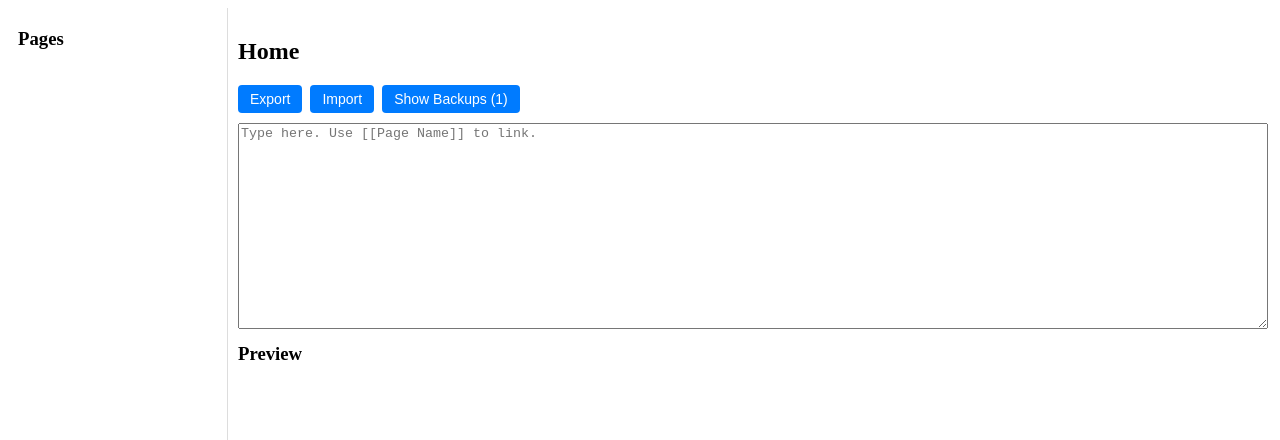
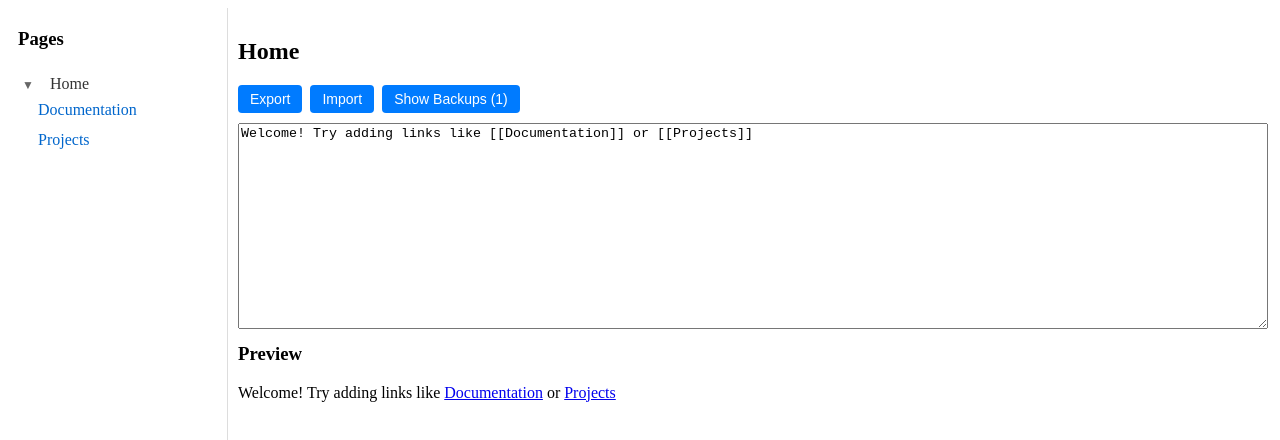
Before and after one commit to florbfloo/supreme-octo-spoon, a SvelteKit app in the folder app/: page / in a window 1280 px wide. Shown: the top 440 px of the page. Built offline with nearby package versions, Linux system fonts and the light colour scheme.

Commit message:
Added tree hierarchy in the sidebar.

```diff
--- a/app/src/lib/TreeNode.svelte
+++ b/app/src/lib/TreeNode.svelte
@@ -21,7 +21,15 @@
     <button class="tree-toggle" on:click={() => toggleNode(node.path)}>
       {isExpanded ? '▼' : '▶'}
     </button>
-    <span class="tree-label tree-folder">{node.name}</span>
+    <span
+      class="tree-label tree-folder"
+      on:click={() => loadPage(node.path)}
+      role="button"
+      tabindex="0"
+      on:keydown={(e) => e.key === 'Enter' && loadPage(node.path)}
+    >
+      {node.name}
+    </span>
     {#if isExpanded}
       <div class="tree-children">
         {#each Array.from(node.children.values()) as child (child.path)}
@@ -37,9 +45,9 @@
         {/each}
       </div>
     {/if}
-  {:else if node.isPage}
+  {:else}
     <span
-      class="tree-label tree-page"
+      class="tree-label {node.isPage ? 'tree-page' : 'tree-page'}"
       on:click={() => loadPage(node.path)}
       role="button"
       tabindex="0"
@@ -47,8 +55,6 @@
     >
       {node.name}
     </span>
-  {:else}
-    <span class="tree-label tree-folder">{node.name}</span>
   {/if}
 </div>
 
--- a/app/src/lib/stores/pages.ts
+++ b/app/src/lib/stores/pages.ts
@@ -62,7 +62,9 @@ export function importData(jsonString: string) {
 const stored = browser ? localStorage.getItem('wiki-pages') : null;
 
 const initialPages: Record<string, WikiPage> =
-  stored ? JSON.parse(stored) : {};
+  stored ? JSON.parse(stored) : {
+    'Home': { title: 'Home', content: 'Welcome! Try adding links like [[Documentation]] or [[Projects]]' },
+  };
 
 export const pages = writable<Record<string, WikiPage>>(initialPages);
 
--- a/app/src/routes/+page.svelte
+++ b/app/src/routes/+page.svelte
@@ -11,7 +11,7 @@
   let backups = getBackups();
   let showBackups = false;
   let importInput: HTMLInputElement;
-  let expandedNodes: Set<string> = new Set(['']);
+  let expandedNodes: Set<string> = new Set(['Home']);
 
   type TreeNode = {
     name: string;
@@ -22,31 +22,71 @@
 
   function buildPageTree(): TreeNode {
     const root: TreeNode = {
-      name: 'Root',
-      path: '',
-      isPage: false,
+      name: 'Home',
+      path: 'Home',
+      isPage: false,  // Changed to false so it shows as expandable folder
       children: new Map()
     };
 
-    Object.keys($pages).forEach((pageTitle) => {
-      const parts = pageTitle.split('/');
-      let current = root;
+    // Extract links from the Home page
+    const homePage = $pages['Home'];
+    if (homePage) {
+      const linkRegex = /\[\[([^\]]+)\]\]/g;
+      let match;
+      const links = new Set<string>();
 
-      parts.forEach((part, index) => {
-        const path = parts.slice(0, index + 1).join('/');
-        if (!current.children.has(part)) {
-          current.children.set(part, {
-            name: part,
-            path,
-            isPage: index === parts.length - 1,
+      while ((match = linkRegex.exec(homePage.content)) !== null) {
+        links.add(match[1].trim());
+      }
+
+      // For each link, add it as a child and recursively add its children
+      links.forEach((linkTitle) => {
+        if (!root.children.has(linkTitle)) {
+          const childNode: TreeNode = {
+            name: linkTitle,
+            path: linkTitle,
+            isPage: !!$pages[linkTitle],
             children: new Map()
-          });
+          };
+          root.children.set(linkTitle, childNode);
+
+          // Recursively add children from linked pages
+          addChildrenToNode(childNode, linkTitle, new Set(['Home', linkTitle]));
         }
-        current = current.children.get(part)!;
       });
-    });
+    }
 
     return root;
+  }
+
+  function addChildrenToNode(node: TreeNode, pageName: string, visited: Set<string>) {
+    const page = $pages[pageName];
+    if (!page) return;
+
+    const linkRegex = /\[\[([^\]]+)\]\]/g;
+    let match;
+
+    while ((match = linkRegex.exec(page.content)) !== null) {
+      const linkTitle = match[1].trim();
+
+      // Avoid circular references
+      if (!visited.has(linkTitle) && linkTitle !== 'Home') {
+        visited.add(linkTitle);
+
+        if (!node.children.has(linkTitle)) {
+          const childNode: TreeNode = {
+            name: linkTitle,
+            path: linkTitle,
+            isPage: !!$pages[linkTitle],
+            children: new Map()
+          };
+          node.children.set(linkTitle, childNode);
+
+          // Recursively add children
+          addChildrenToNode(childNode, linkTitle, new Set(visited));
+        }
+      }
+    }
   }
 
   function toggleNode(path: string) {
@@ -220,6 +260,62 @@
     padding: 10px;
   }
 
+  .tree-node {
+    margin: 0;
+    padding-left: 0;
+    list-style: none;
+  }
+
+  .tree-item {
+    padding: 4px 0;
+    margin-left: 0;
+  }
+
+  /* Tree node styles from TreeNode component */
+  :global(.tree-toggle) {
+    background: none;
+    border: none;
+    cursor: pointer;
+    padding: 0;
+    margin-right: 4px;
+    width: 20px;
+    color: #666;
+    font-size: 12px;
+    display: inline-block;
+  }
+
+  :global(.tree-toggle:hover) {
+    color: #000;
+  }
+
+  :global(.tree-label) {
+    cursor: pointer;
+    color: #0066cc;
+    text-decoration: none;
+    padding: 2px 4px;
+    border-radius: 2px;
+    display: inline-block;
+  }
+
+  :global(.tree-label:hover) {
+    background-color: #f0f0f0;
+    text-decoration: underline;
+  }
+
+  :global(.tree-folder) {
+    font-weight: 500;
+    color: #333;
+    cursor: default;
+  }
+
+  :global(.tree-page) {
+    color: #0066cc;
+  }
+
+  :global(.tree-children) {
+    margin-left: 16px;
+  }
+
   .main-content {
     padding: 10px;
     overflow-y: auto;
@@ -235,11 +331,9 @@
   <div class="sidebar">
     <h3>Pages</h3>
     <div class="tree-node">
-      {#each Array.from(pageTree.children.values()) as node (node.path)}
-        <div class="tree-item">
-          <TreeNode {node} {expandedNodes} {toggleNode} {loadPage} {currentTitle} />
-        </div>
-      {/each}
+      <div class="tree-item">
+        <TreeNode {pageTree} {expandedNodes} {toggleNode} {loadPage} {currentTitle} node={pageTree} />
+      </div>
     </div>
   </div>
 
```
